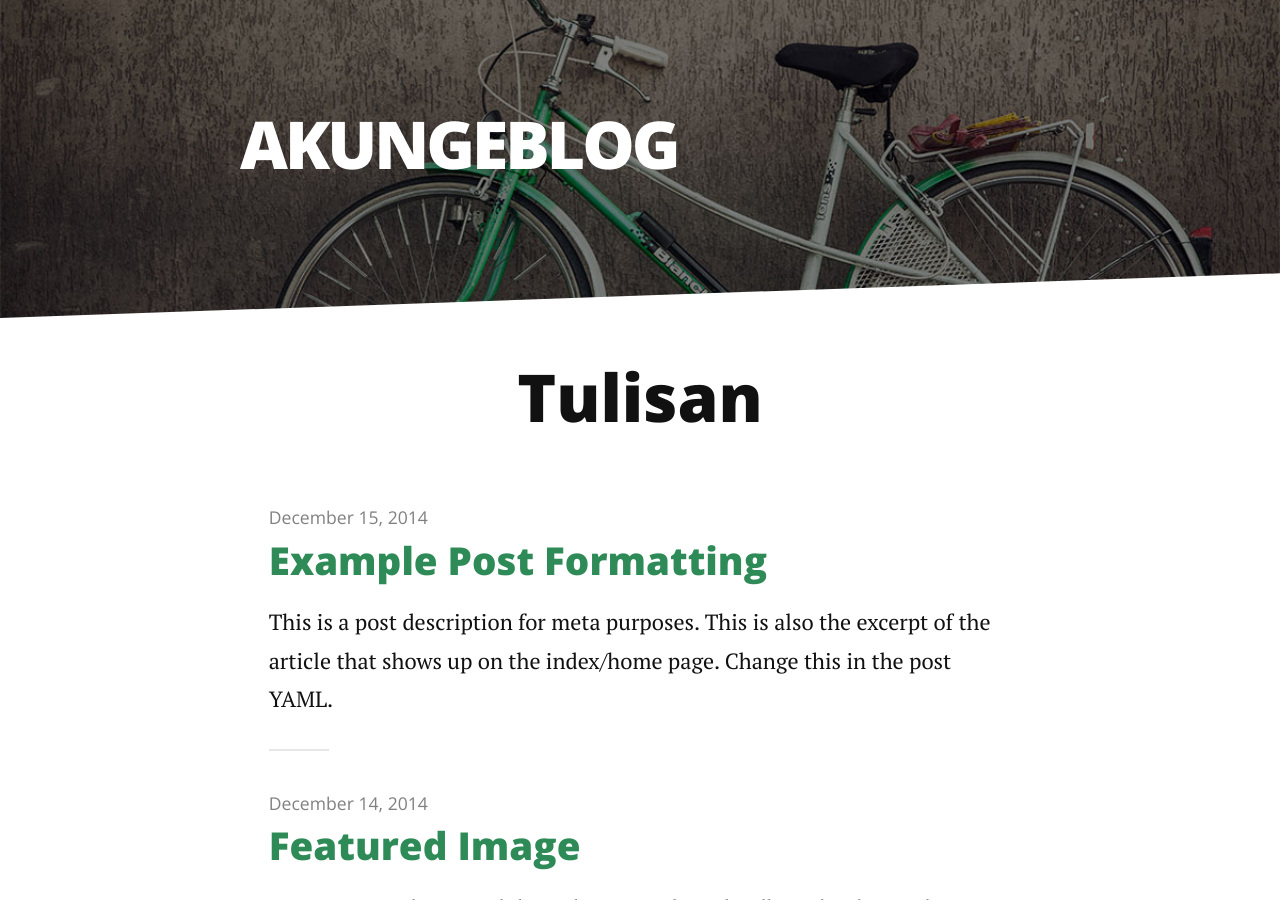
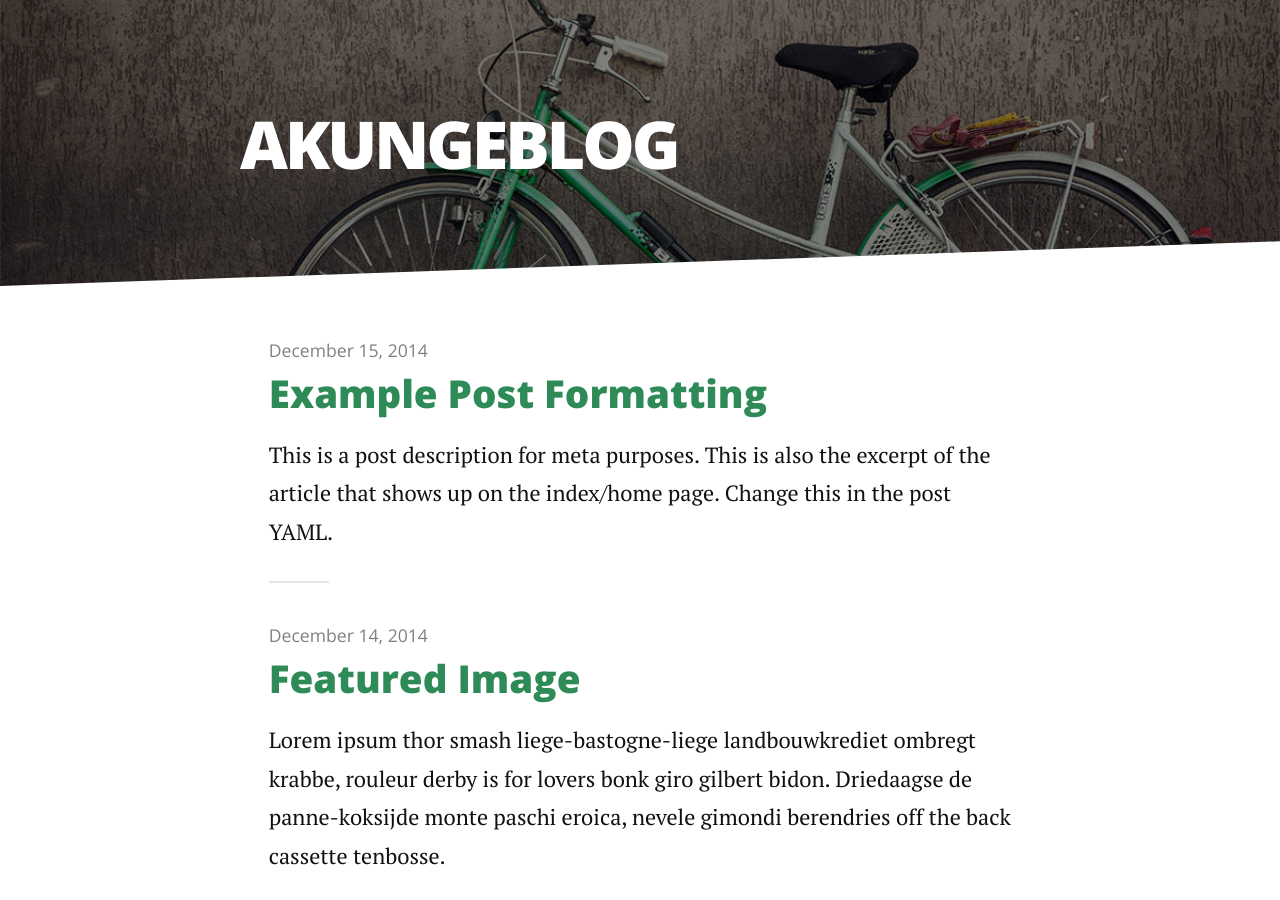
Before and after one commit to irfnrdh/ngeblog, a Jekyll site: the page built from index.html, in a window 1280 px wide and 900 px high. Built offline with Jekyll 4.4.1, drawn with Linux system fonts in a browser that asks for light colours; nearby versions of some CDN libraries; the list of posts is cut into pages by our own code.

Commit message:
Update index.html

```diff
--- a/index.html
+++ b/index.html
@@ -4,7 +4,7 @@ title: AkuNgeblog
 ---
 
 <div class="home" id="home">
-  <h1 class="pageTitle">Tulisan</h1>
+  <!--<h1 class="pageTitle">Tulisan</h1>-->
   <ul class="posts noList">
     {% for post in paginator.posts %}
       <li>
```
